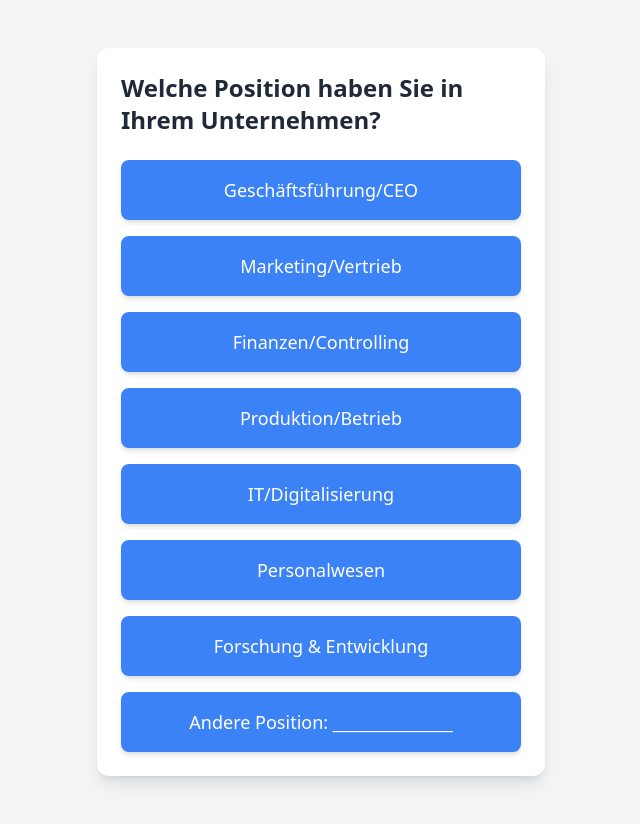
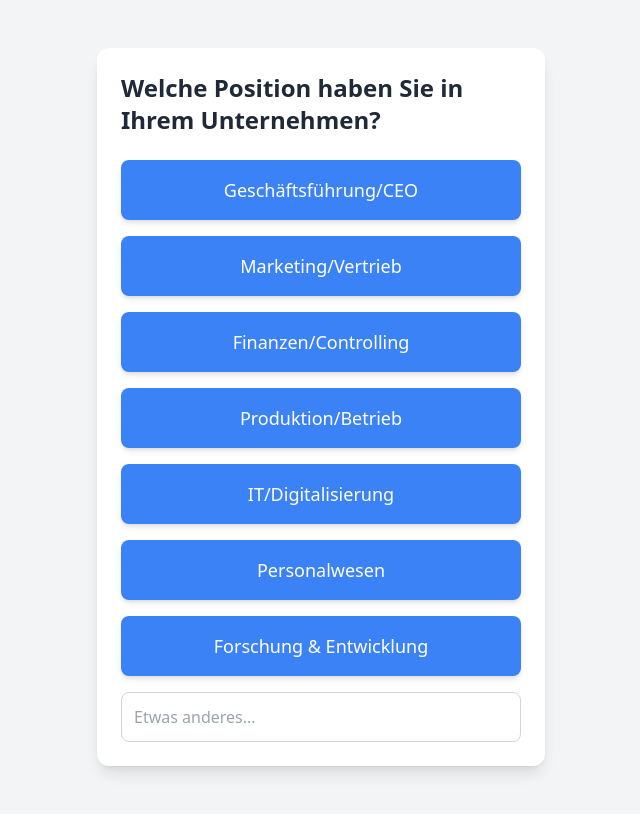
Before and after one commit to andereg/Wallstreet, a React (Vite) app in the folder project/: page / in a window 1280 px wide. Shown: the whole page, without its empty margins (319-959 px from the left). Built offline with nearby package versions, Linux system fonts and the light colour scheme.

Commit message:
add additional question input

```diff
--- a/project/src/components/Onboarding.tsx
+++ b/project/src/components/Onboarding.tsx
@@ -10,7 +10,7 @@ import {useNavigate} from "react-router-dom";
 
 export function Onboarding() {
 
-    const [currentQuestion, setCurrentQuestion] = useState({title: '', answers: []});
+    const [currentQuestion, setCurrentQuestion] = useState<Question>({title: '', answers: []});
     const [currentQuestionSet, setCurrentQuestionSet] = useState(mainQuestions);
     const [questionIdx, setQuestionIdx] = useState(0);
     const [personaQuestionsActive, setPersonaQuestionsActive] = useState(false);
@@ -71,6 +71,7 @@ export function Onboarding() {
                 <div className="space-y-6">
                     <h1 className="text-2xl font-bold text-gray-800">{currentQuestion?.title}</h1>
                     {currentQuestion?.answers ? (
+                        <div>
                             <div className="grid grid-cols-1 gap-4">
                                 {currentQuestion.answers.map((a, idx) => (
                                     <button
@@ -81,6 +82,30 @@ export function Onboarding() {
                                         {a}
                                     </button>
                                 ))}
+                            </div>
+                            {currentQuestion.additionalAnswer ?
+                                <div>
+                                    <div className="mt-4">
+                                        <input
+                                            type="text"
+                                            placeholder="Etwas anderes..."
+                                            value={inputValue}
+                                            onChange={(e) => setInputValue(e.target.value)}
+                                            className="w-full p-3 border border-gray-300 rounded-lg focus:outline-none focus:ring-2 focus:ring-blue-400"
+                                        />
+                                    </div>
+                                    {inputValue.length != 0 ?
+                                        <button
+                                            className="w-full mt-2 p-4 text-lg font-medium text-white bg-green-500 rounded-lg shadow-md hover:bg-green-600 focus:outline-none focus:ring-2 focus:ring-green-400 focus:ring-offset-2"
+                                            onClick={() => nextQuestion(currentQuestion, inputValue, questionIdx)} // -1 für benutzerdefinierte Eingabe
+                                        >
+                                            Weiter
+                                        </button>
+                                        : ''}
+                                </div>
+                                : ''}
+
+
                         </div>
                     ) : (
                         <div className="space-y-6">
--- a/project/src/data/clueless-questions.ts
+++ b/project/src/data/clueless-questions.ts
@@ -47,9 +47,6 @@ export const cluelessQuestions: Question[] = [
         ]
     },
     {
-        title: "Möchten Sie mir noch was mitteilen?",
-        answers: [
-            "Benutzereingabe erforderlich"
-        ]
+        title: "Möchten Sie mir noch was mitteilen?"
     }
 ];
--- a/project/src/data/hesitant-questions.ts
+++ b/project/src/data/hesitant-questions.ts
@@ -47,9 +47,6 @@ export const hesitantQuestions: Question[] = [
         ]
     },
     {
-        title: "Möchten Sie mir noch was mitteilen?",
-        answers: [
-            "Benutzereingabe erforderlich"
-        ]
+        title: "Möchten Sie mir noch was mitteilen?"
     }
 ];
--- a/project/src/data/questions.ts
+++ b/project/src/data/questions.ts
@@ -11,8 +11,8 @@ export const mainQuestions: Question[] = [
       "IT/Digitalisierung",
       "Personalwesen",
       "Forschung & Entwicklung",
-      "Andere Position: _______________"
-    ]
+    ],
+    additionalAnswer: true
   },
   {
     title: "Wie würden Sie Ihre aktuelle Beziehung zu Innovation beschreiben?",
@@ -32,14 +32,12 @@ export const mainQuestions: Question[] = [
       "Gastgewerbe",
       "IT/Technologie",
       "Gesundheitswesen",
-      "Andere Branche: _______________"
-    ]
+    ],
+    additionalAnswer: true
   },
   {
     title: "Welches Budget könnten Sie realistischerweise für Innovationsprojekte bereitstellen?",
-    answers: [
-      "Benutzereingabe erforderlich (Schieberegler)"
-    ]
+    includeSlider: true
   },
   {
     title: "Was denken Sie über Innovation für Ihr Unternehmen?",
--- a/project/src/model/question.ts
+++ b/project/src/model/question.ts
@@ -1,6 +1,8 @@
 export interface Question {
     title: string;
     answers?: string[];
+    additionalAnswer?: boolean;
+    includeSlider?: boolean;
 }
 
 export interface QuestionResponse {
```
Lines whose indentation alone changed are shown as unchanged.
